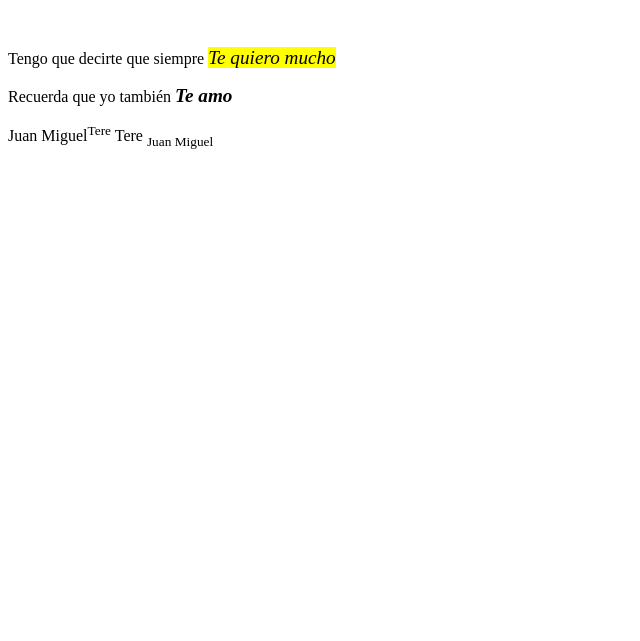
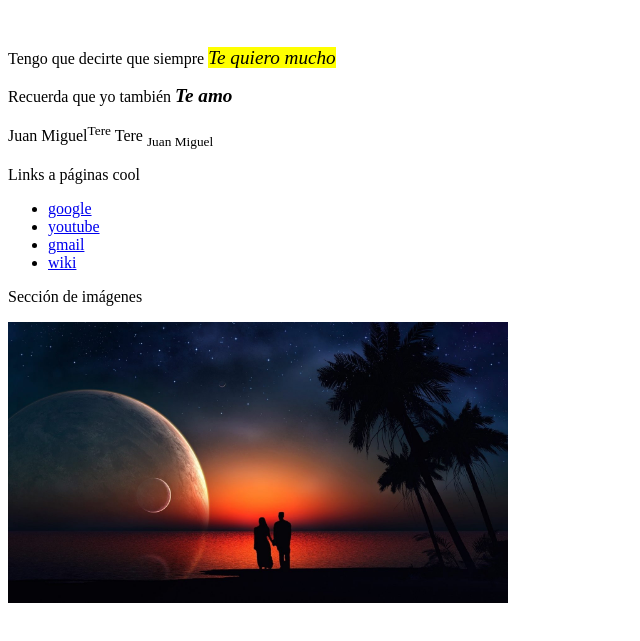
Before and after one commit to juanmiguelar/MiPrimeraPagina, a plain HTML site: page index.html in a window 1280 px wide. Shown: the part 159-800 px from the top of the page, without its empty margins (0-640 px from the left). Drawn offline with Linux system fonts and the light colour scheme.

Commit message:
Cambios en personalización
Se agrega una lista de links y una imagen

```diff
--- a/index.html
+++ b/index.html
@@ -7,6 +7,7 @@
   <body>
     <h1>Welcome to the inyection tonight!</h1>
     <h1><strong>ATJM WEB PAGE</strong></h1>
+
     <section id="noticias">
       <p id="titulo">Hoy es Domingo</p><br>
       <p id="contenido">
@@ -16,13 +17,28 @@
         Recuerda que yo también <big> <b> <i> Te amo </i> </b> </big>
       </p>
     </section>
-    <div class="">
+
+    <div class="indices">
       <p>
         Juan Miguel<sup>Tere</sup>
         Tere <sub>Juan Miguel</sub>
       </p>
     </div>
 
+    <nav id="navigation-links">
+      <p>Links a páginas cool</p>
+      <ul>
+        <li><a href="google.com">google</a></li>
+        <li><a href="youtube.com">youtube</a></li>
+        <li><a href="gmail.com">gmail</a></li>
+        <li><a href="wikipedia.com">wiki</a></li>
+      </ul>
+    </nav>
+
+    <section id="multimedia">
+      <p>Sección de imágenes</p>
+      <img src="amor.jpg" alt="AMOR" width="500"/>
+    </section>
 
   </body>
 </html>
```
Also changed, not shown: amor.jpg (added).
